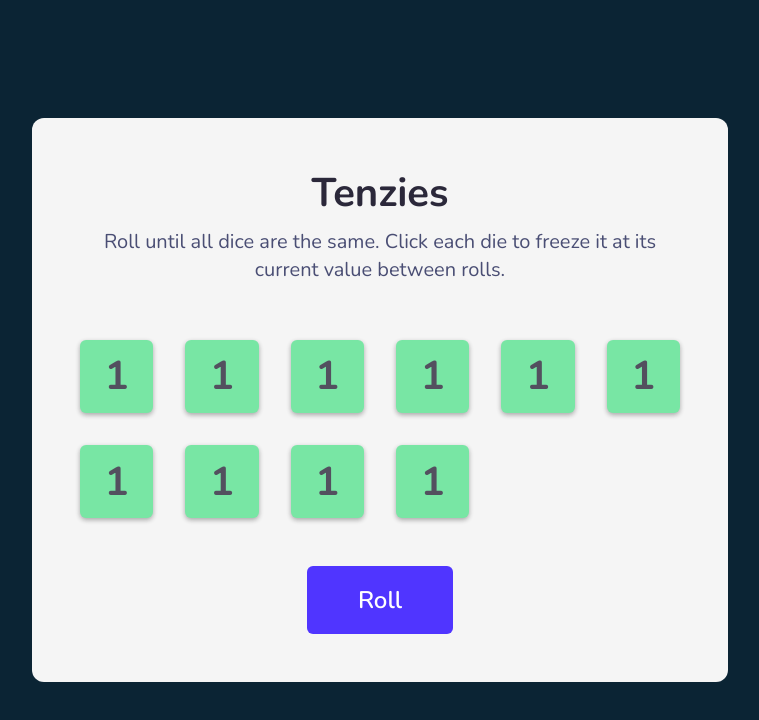
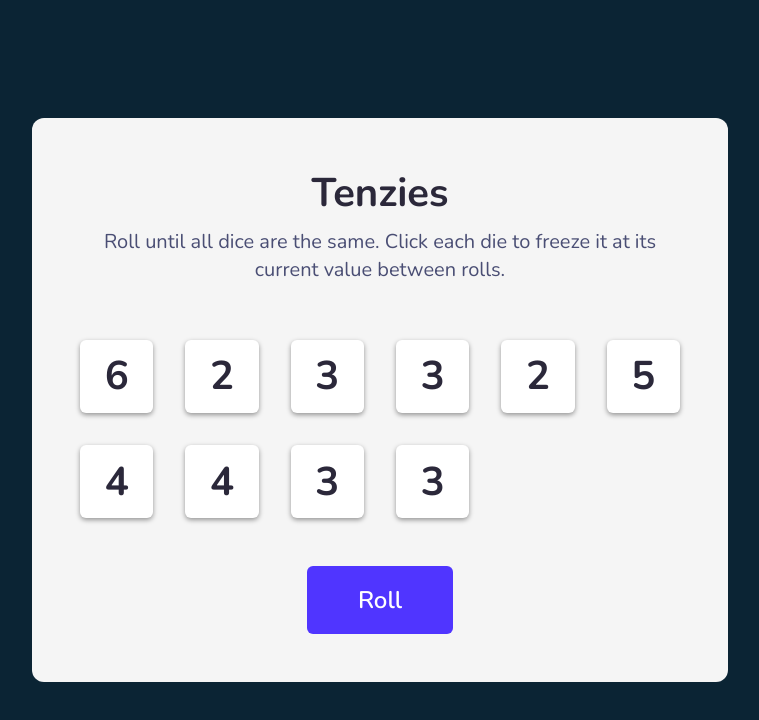
Before and after one commit to rayenrsalhi9/tenzies, a React (Vite) app: page / in a window 1280 px wide. Shown: the top 720 px of the page, without its empty margins (260-1019 px from the left). Built offline with nearby package versions, Linux system fonts and the light colour scheme.

Commit message:
feat: implement dynamic dice generation and display
- Replace static Die components with dynamic rendering from state
- Add dice generation function with random values and IDs
- Pass die data as props to Die component for display

```diff
--- a/src/App.jsx
+++ b/src/App.jsx
@@ -1,24 +1,36 @@
+import { useState } from 'react'
 import Header from "./components/Header"
 import Die from "./components/Die"
 import RollButton from "./components/RollButton"
 
 export default function App() {
+
+  const [dice, setDice] = useState(() => generateAllNewDice())
+
+  function generateAllNewDice() {
+
+    let diceArr = []
+
+    for (let i = 0; i < 10; i++) {
+      diceArr[i] = {
+        id: i + 1,
+        value: Math.floor(Math.random() * 6) + 1,
+        isFixed: false
+      }
+    }
+
+    return diceArr
+
+    // shortcut: return new Array(10).fill(0).map(el => Math.ceil(Math.random() * 6))
+  }
+
   return (
     <div className="container">
 
         <Header />
 
         <section className="numbers-grid">
-          <Die />
-          <Die />
-          <Die />
-          <Die />
-          <Die />
-          <Die />
-          <Die />
-          <Die />
-          <Die />
-          <Die />
+          { dice.map(el => <Die key={el.id} die={el} />) }
         </section>
 
         <RollButton />
--- a/src/components/Die.jsx
+++ b/src/components/Die.jsx
@@ -1,5 +1,5 @@
-export default function Die() {
+export default function Die({ die }) {
   return (
-        <button className="fixed">1</button>
+        <button>{ die.value }</button>
   )
 }
```
